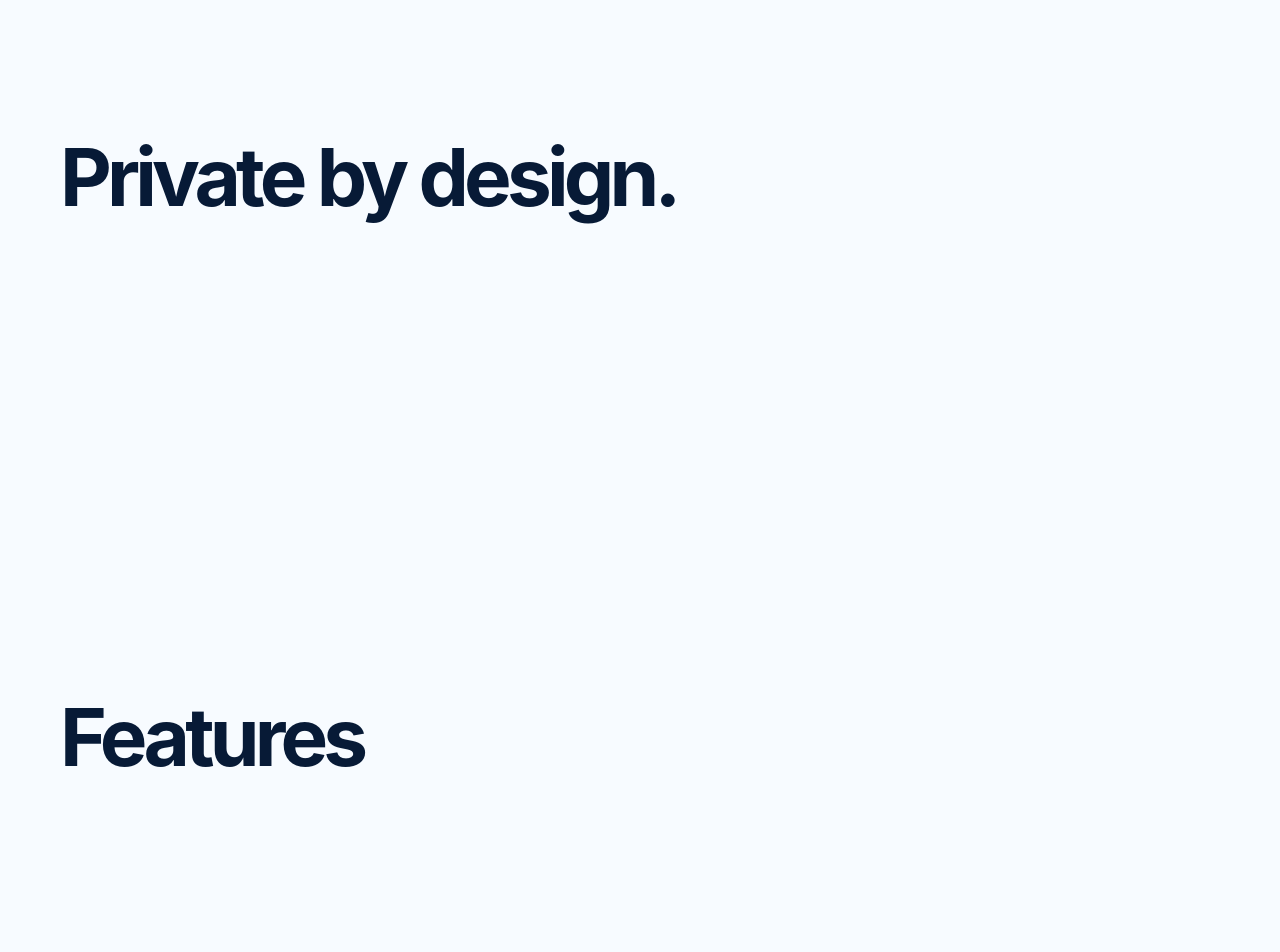
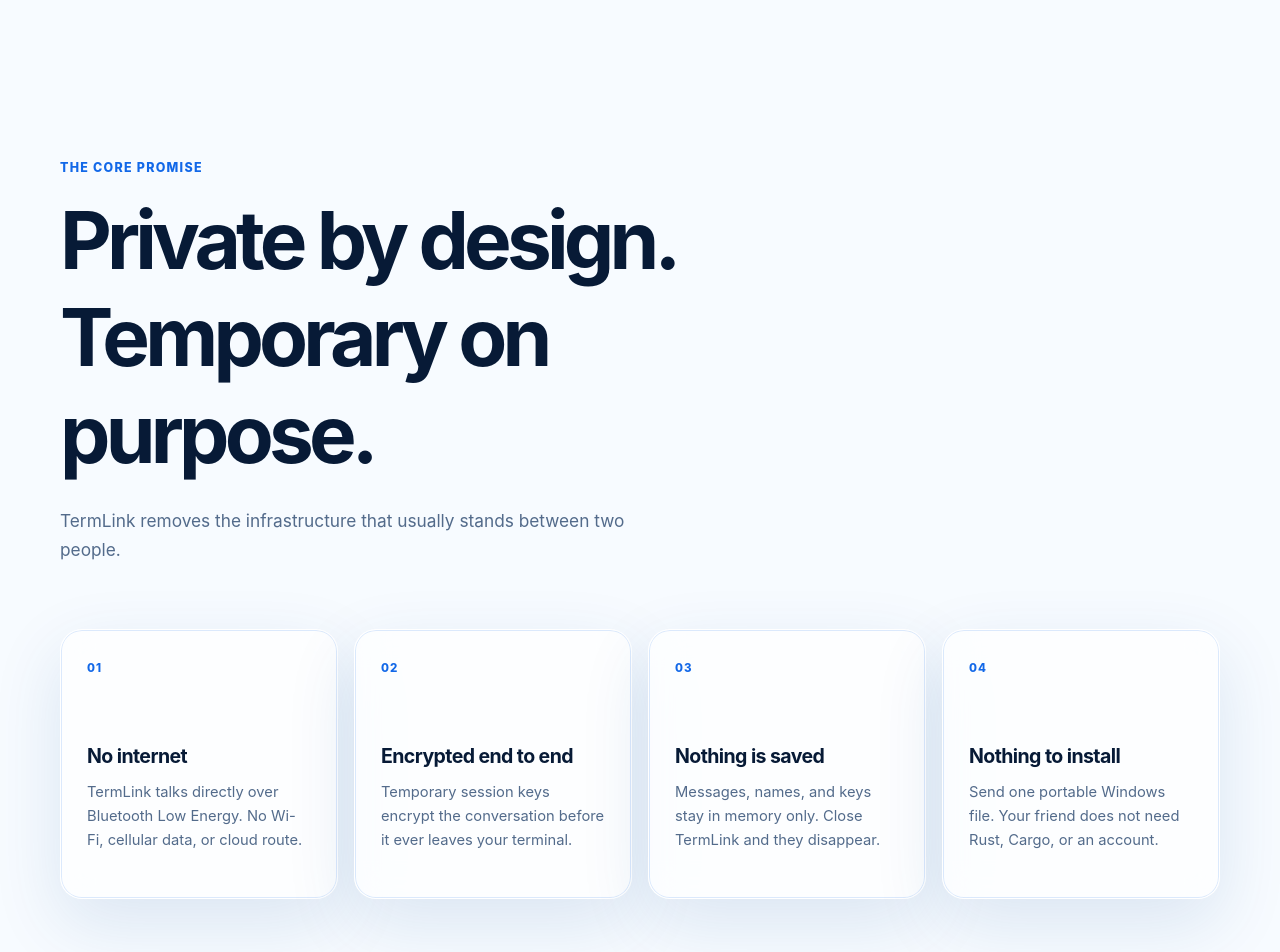
Before and after one commit to anbv29/termlink-web, a Next.js app: page / in a window 1280 px wide. Shown: the part 800-1752 px from the top of the page. Built offline with nearby package versions, Linux system fonts and the light colour scheme.

Commit message:
Part 07: present the four core promises

```diff
--- a/app/globals.css
+++ b/app/globals.css
@@ -101,6 +101,21 @@
 h1, h2 { margin: 0; letter-spacing: -0.06em; }
 h1 { font-size: clamp(3.5rem, 8vw, 7.15rem); line-height: 0.95; }
 h2 { font-size: clamp(2.5rem, 7vw, 5rem); }
+.kicker { margin: 0 0 16px; color: var(--blue); font-size: 0.78rem; font-weight: 780; letter-spacing: 0.1em; text-transform: uppercase; }
+.sectionIntro { max-width: 780px; }
+.sectionIntro > p:last-child { max-width: 620px; margin: 24px 0 0; color: var(--muted); font-size: 1.08rem; line-height: 1.7; }
+.promiseSection { padding-top: 160px; }
+.promiseGrid { display: grid; grid-template-columns: repeat(4, 1fr); gap: 16px; margin-top: 64px; }
+.glassCard {
+  border: 1px solid rgba(255, 255, 255, 0.82);
+  background: var(--glass);
+  box-shadow: var(--shadow), inset 0 0 0 1px var(--line);
+  backdrop-filter: blur(16px) saturate(140%);
+}
+.promiseCard { min-height: 270px; padding: 26px; border-radius: 22px; }
+.cardNumber { color: var(--blue); font-size: 0.72rem; font-weight: 800; letter-spacing: 0.08em; }
+.promiseCard h3 { margin: 68px 0 12px; font-size: 1.22rem; letter-spacing: -0.03em; }
+.promiseCard p { margin: 0; color: var(--muted); font-size: 0.92rem; line-height: 1.65; }
 .heroLead {
   max-width: 670px;
   margin: 30px auto 0;
@@ -136,3 +151,13 @@
   .heroActions { align-items: stretch; }
   .heroNote { margin-left: 0; }
 }
+
+@media (max-width: 960px) {
+  .promiseGrid { grid-template-columns: repeat(2, 1fr); }
+}
+
+@media (max-width: 560px) {
+  .promiseGrid { grid-template-columns: 1fr; }
+  .promiseCard { min-height: 220px; }
+  .promiseCard h3 { margin-top: 46px; }
+}
--- a/app/page.tsx
+++ b/app/page.tsx
@@ -1,6 +1,7 @@
 import { Logo } from "@/components/Logo";
 import { NavBar } from "@/components/NavBar";
 import { MeshField } from "@/components/MeshField";
+import { PromiseGrid } from "@/components/PromiseGrid";
 
 export default function Home() {
   return (
@@ -26,7 +27,16 @@
             <p className="heroNote">Free and open source · Windows 10/11 · Portable</p>
           </div>
         </section>
-        <section className="section" id="promise" aria-labelledby="promise-title"><div className="shell"><h2 id="promise-title">Private by design.</h2></div></section>
+        <section className="section promiseSection" id="promise" aria-labelledby="promise-title">
+          <div className="shell">
+            <div className="sectionIntro">
+              <p className="kicker">The core promise</p>
+              <h2 id="promise-title">Private by design.<br />Temporary on purpose.</h2>
+              <p>TermLink removes the infrastructure that usually stands between two people.</p>
+            </div>
+            <PromiseGrid />
+          </div>
+        </section>
         <section className="section" id="features" aria-labelledby="features-title"><div className="shell"><h2 id="features-title">Features</h2></div></section>
         <section className="section" id="how-it-works" aria-labelledby="workflow-title"><div className="shell"><h2 id="workflow-title">How it works</h2></div></section>
         <section className="section" id="download" aria-labelledby="download-title"><div className="shell"><h2 id="download-title">Download</h2></div></section>
--- /dev/null
+++ b/components/PromiseGrid.tsx
@@ -0,0 +1,20 @@
+const promises = [
+  { number: "01", title: "No internet", copy: "TermLink talks directly over Bluetooth Low Energy. No Wi-Fi, cellular data, or cloud route." },
+  { number: "02", title: "Encrypted end to end", copy: "Temporary session keys encrypt the conversation before it ever leaves your terminal." },
+  { number: "03", title: "Nothing is saved", copy: "Messages, names, and keys stay in memory only. Close TermLink and they disappear." },
+  { number: "04", title: "Nothing to install", copy: "Send one portable Windows file. Your friend does not need Rust, Cargo, or an account." },
+];
+
+export function PromiseGrid() {
+  return (
+    <div className="promiseGrid">
+      {promises.map((item) => (
+        <article className="glassCard promiseCard" key={item.number}>
+          <span className="cardNumber">{item.number}</span>
+          <h3>{item.title}</h3>
+          <p>{item.copy}</p>
+        </article>
+      ))}
+    </div>
+  );
+}
```
Also changed, not shown: 1 other file (tests, documents, lock files or other folders).
